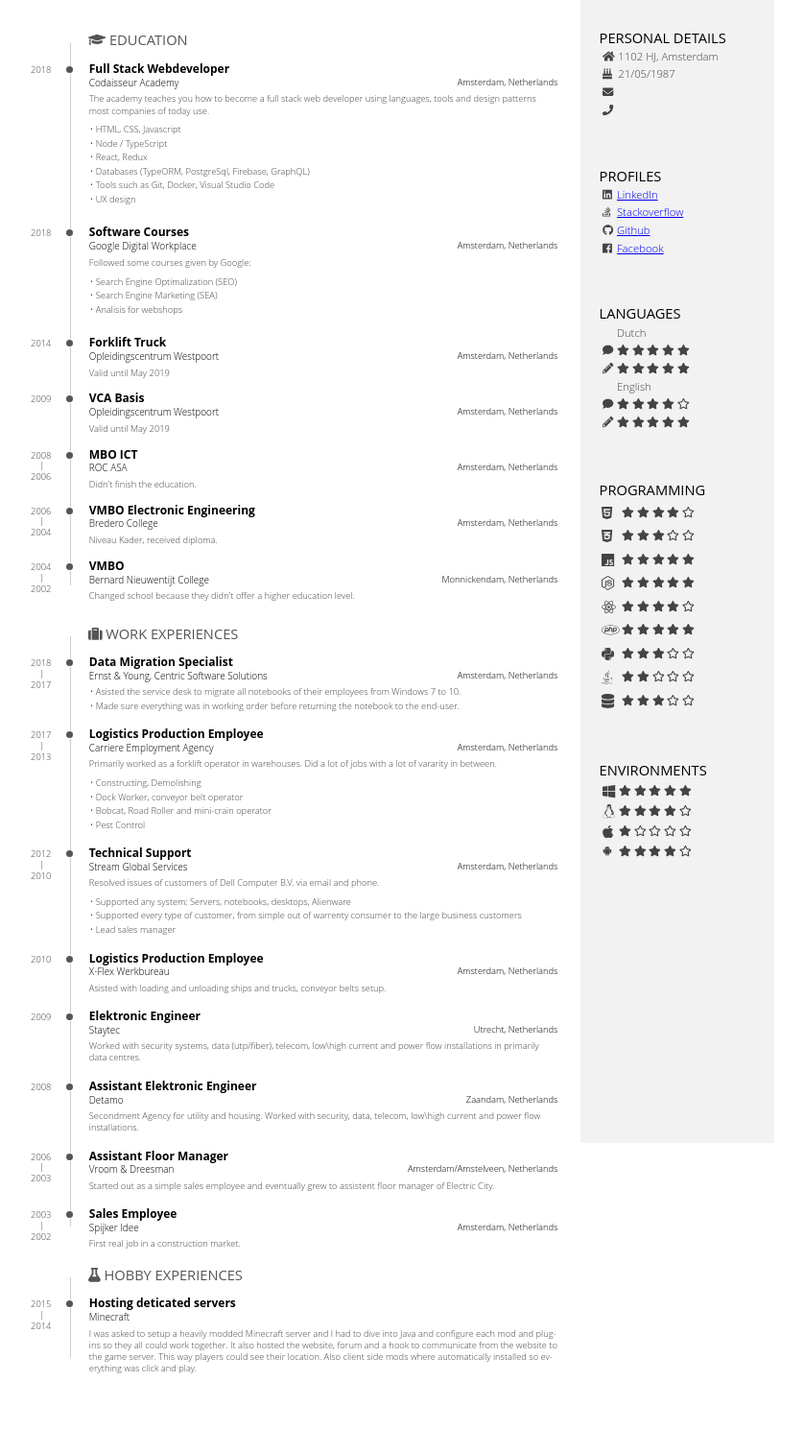
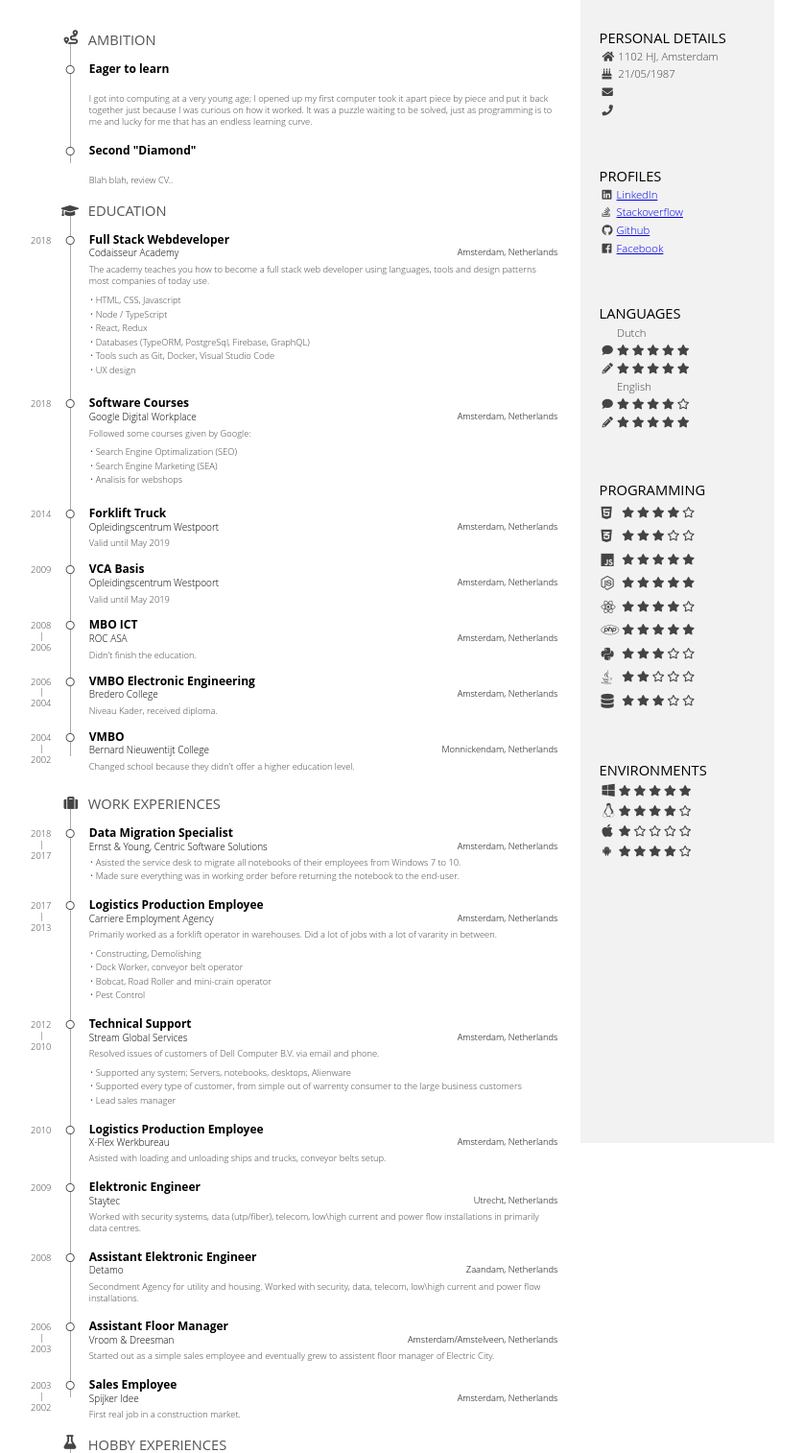
Before and after one commit to Xorifelse/resume-example, a plain HTML site: page index.html in a window 1280 px wide. Shown: the part 76-1590 px from the top of the page at 96% size, without its empty margins (9-847 px from the left). Before the commit the page ends 1515 px from the top, so only its background shows below. Drawn offline with Linux system fonts and the light colour scheme.

Commit message:
Updated fa, made bullets printable and updated a header.

```diff
--- a/index.html
+++ b/index.html
@@ -4,9 +4,10 @@
 <head>
   <meta charset="utf-8" />
   <link rel="stylesheet" type="text/css" href="./styles/normalize.css" />
-  <link rel="stylesheet" type="text/css" href="./styles/font-awesome.min.css" />
+  <!-- <link rel="stylesheet" type="text/css" href="./styles/font-awesome.min.css" /> -->
   <link rel="stylesheet" type="text/css" href="./styles/style.css" />
-  <script defer src="./scripts/fontawesome-all.min.js"></script>
+
+  <link rel="stylesheet" href="https://use.fontawesome.com/releases/v5.4.1/css/all.css" integrity="sha384-5sAR7xN1Nv6T6+dT2mhtzEpVJvfS3NScPQTrOxhwjIuvcA67KV2R5Jz6kr4abQsz" crossorigin="anonymous">
 </head>
 
 <body lang="en">
@@ -15,6 +16,40 @@
       <h1>Johan Kr&uuml;se</h1>
       <span class="subtitle">Software Developer</span>
     </header>
+    <section class="main-block">
+      <h2>
+        <i class="fas fa-route"></i> Ambition
+      </h2>
+      <section class="blocks">
+        <div class="date"><span></span></div>
+        <div class="decorator far fa-circle"></div>
+        <div class="details">
+          <header>
+            <h3>Eager to learn</h3>
+          </header>
+          <div class="">
+            <span>
+              I got into computing at a very young age; I opened up my first computer took it apart piece by piece and put it back together just because I was curious on how it worked.
+              It was a puzzle waiting to be solved, just as programming is to me and lucky for me that has an endless learning curve.
+            </span>
+          </div>
+        </div>
+      </section>
+      <section class="blocks">
+          <div class="date"><span></span></div>
+          <div class="decorator far fa-circle"></div>
+          <div class="details">
+            <header>
+              <h3>Second "Diamond"</h3>
+            </header>
+            <div class="">
+              <span>
+                Blah blah, review CV..
+              </span>
+            </div>
+          </div>
+        </section>
+    </section>
     <section class="main-block concise">
       <h2>
         <i class="fa fa-graduation-cap"></i> Education
@@ -23,8 +58,7 @@
         <div class="date">
           <span>2018</span>
         </div>
-        <div class="decorator">
-        </div>
+        <div class="decorator far fa-circle"></div>
         <div class="details">
           <header>
             <h3>Full Stack Webdeveloper</h3>
@@ -49,8 +83,7 @@
         <div class="date">
           <span>2018</span>
         </div>
-        <div class="decorator">
-        </div>
+        <div class="decorator far fa-circle"></div>
         <div class="details">
           <header>
             <h3>Software Courses</h3>
@@ -71,8 +104,7 @@
         <div class="date">
           <span>2014</span>
         </div>
-        <div class="decorator">
-        </div>
+        <div class="decorator far fa-circle"></div>
         <div class="details">
           <header>
             <h3>Forklift Truck</h3>
@@ -86,8 +118,7 @@
         <div class="date">
           <span>2009</span>
         </div>
-        <div class="decorator">
-        </div>
+        <div class="decorator far fa-circle"></div>
         <div class="details">
           <header>
             <h3>VCA Basis</h3>
@@ -101,8 +132,7 @@
         <div class="date">
           <span>2008</span><span>2006</span>
         </div>
-        <div class="decorator">
-        </div>
+        <div class="decorator far fa-circle"></div>
         <div class="details">
           <header>
             <h3>MBO ICT</h3>
@@ -116,8 +146,7 @@
         <div class="date">
           <span>2006</span><span>2004</span>
         </div>
-        <div class="decorator">
-        </div>
+        <div class="decorator far fa-circle"></div>
         <div class="details">
           <header>
             <h3>VMBO Electronic Engineering</h3>
@@ -131,8 +160,7 @@
         <div class="date">
           <span>2004</span><span>2002</span>
         </div>
-        <div class="decorator">
-        </div>
+        <div class="decorator far fa-circle"></div>
         <div class="details">
           <header>
             <h3>VMBO</h3>
@@ -151,8 +179,7 @@
         <div class="date">
           <span>2018</span><span>2017</span>
         </div>
-        <div class="decorator">
-        </div>
+        <div class="decorator far fa-circle"></div>
         <div class="details">
           <header>
             <h3>Data Migration Specialist</h3>
@@ -171,8 +198,7 @@
         <div class="date">
           <span>2017</span><span>2013</span>
         </div>
-        <div class="decorator">
-        </div>
+        <div class="decorator far fa-circle"></div>
         <div class="details">
           <header>
             <h3>Logistics Production Employee</h3>
@@ -195,8 +221,7 @@
         <div class="date">
           <span>2012</span><span>2010</span>
         </div>
-        <div class="decorator">
-        </div>
+        <div class="decorator far fa-circle"></div>
         <div class="details">
           <header>
             <h3>Technical Support</h3>
@@ -218,8 +243,7 @@
         <div class="date">
           <span>2010</span>
         </div>
-        <div class="decorator">
-        </div>
+        <div class="decorator far fa-circle"></div>
         <div class="details">
           <header>
             <h3>Logistics Production Employee</h3>
@@ -234,8 +258,7 @@
         <div class="date">
           <span>2009</span>
         </div>
-        <div class="decorator">
-        </div>
+        <div class="decorator far fa-circle"></div>
         <div class="details">
           <header>
             <h3>Elektronic Engineer</h3>
@@ -251,8 +274,7 @@
         <div class="date">
           <span>2008</span>
         </div>
-        <div class="decorator">
-        </div>
+        <div class="decorator far fa-circle"></div>
         <div class="details">
           <header>
             <h3>Assistant Elektronic Engineer</h3>
@@ -268,8 +290,7 @@
         <div class="date">
           <span>2006</span><span>2003</span>
         </div>
-        <div class="decorator">
-        </div>
+        <div class="decorator far fa-circle"></div>
         <div class="details">
           <header>
             <h3>Assistant Floor Manager</h3>
@@ -285,8 +306,7 @@
         <div class="date">
           <span>2003</span><span>2002</span>
         </div>
-        <div class="decorator">
-        </div>
+        <div class="decorator far fa-circle"></div>
         <div class="details">
           <header>
             <h3>Sales Employee</h3>
@@ -306,8 +326,7 @@
         <div class="date">
           <span>2015</span><span>2014</span>
         </div>
-        <div class="decorator">
-        </div>
+        <div class="decorator far fa-circle"></div>
         <div class="details">
           <header>
             <h3>Hosting deticated servers</h3>
--- a/styles/style.css
+++ b/styles/style.css
@@ -18,10 +18,10 @@
 
   /* XXX: using px for very good precision control */
   --decorator-outer-offset-top: 10px;
-  --decorator-outer-offset-left: -5.5px;
+  --decorator-outer-offset-left: -5.2px;
   --decorator-border-width: 1px;
   --decorator-outer-dim: 9px;
-  --decorator-border: 1px solid #ccc;
+  --decorator-border: 1px solid #aaa;
 
   --row-blocks-padding-top: 5pt;
   --date-block-width: 0.6in;
@@ -217,10 +217,10 @@ li{
   left: calc(var(--decorator-outer-offset-left) + var(--decorator-border-width));
   content: ' ';
   display: block;
-  width: calc(var(--decorator-outer-dim) - (var(--decorator-border-width) * 2));
+  /*width: calc(var(--decorator-outer-dim) - (var(--decorator-border-width) * 2));
   height: calc(var(--decorator-outer-dim) - (var(--decorator-border-width) * 2));
   border-radius: calc((var(--decorator-outer-dim) - (var(--decorator-border-width) * 2)) / 2);
-  background-color: #555;
+  background-color: #555;*/
 }
 
 .blocks:last-child .decorator{ /* slightly shortens it */
```
